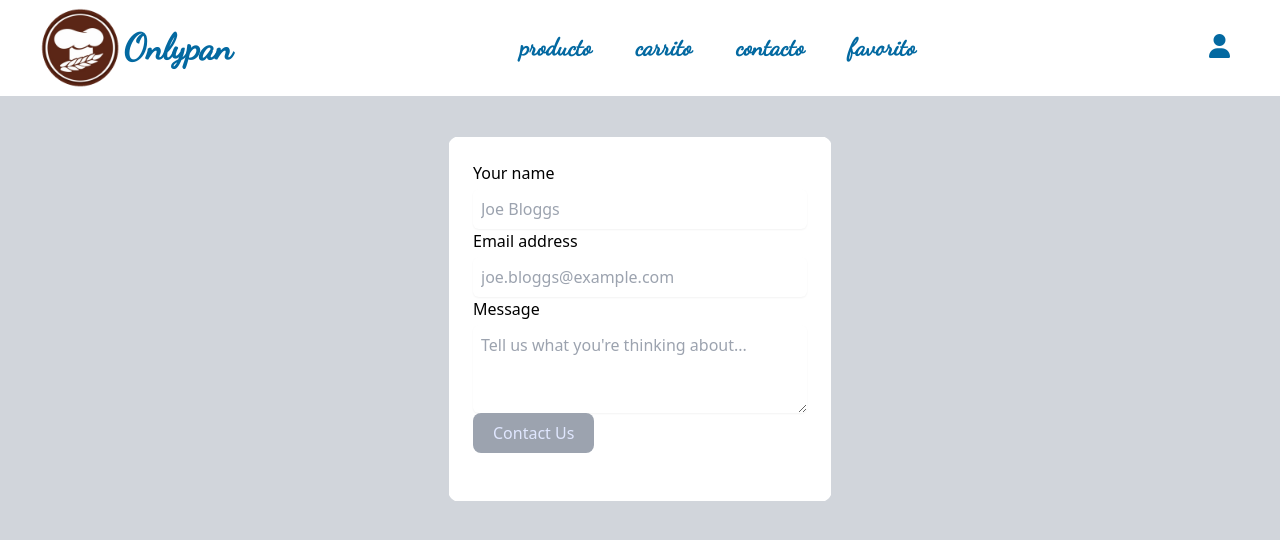
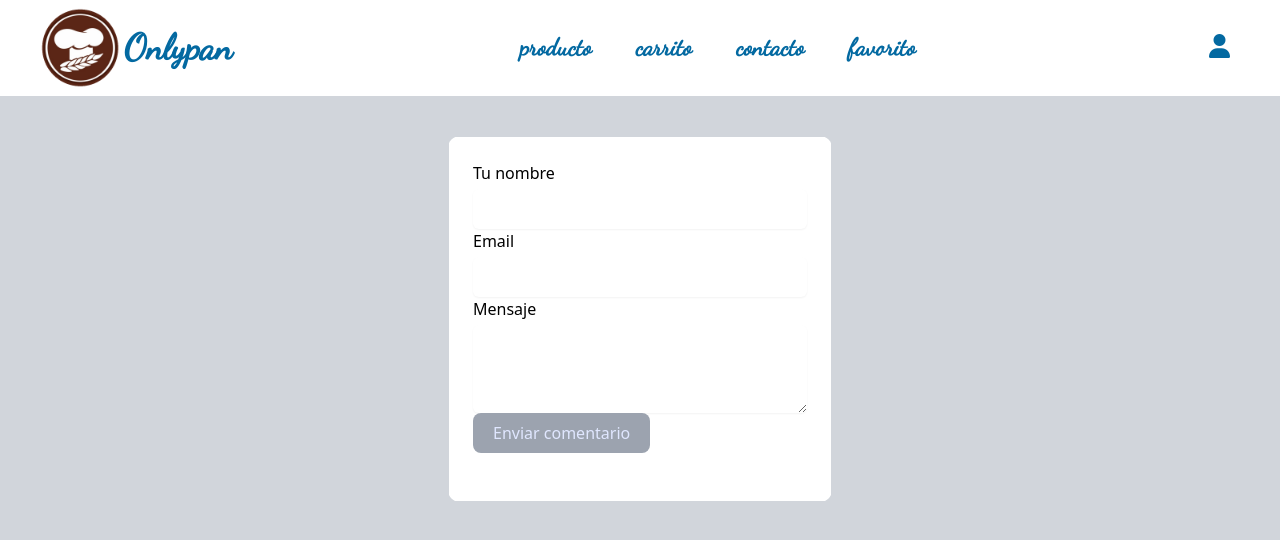
Before and after one commit to Brai99chavez/onlypan-frontend, a React (Create React App) app: page /contacto in a window 1280 px wide. Shown: the top 540 px of the page. Built offline with nearby package versions, Linux system fonts and the light colour scheme.

Commit message:
funcionalidad y traduccion de contacto

```diff
--- a/package.json
+++ b/package.json
@@ -7,6 +7,7 @@
     "@testing-library/react": "^13.3.0",
     "@testing-library/user-event": "^13.5.0",
     "axios": "^0.27.2",
+    "emailjs": "^4.0.1",
     "react": "^18.2.0",
     "react-dom": "^18.2.0",
     "react-redux": "^8.0.2",
--- a/src/components/Contact/Contact.jsx
+++ b/src/components/Contact/Contact.jsx
@@ -1,27 +1,40 @@
-import React from 'react'
-import "./Contact.css"
+import React from 'react';
+import './Contact.css';
+import emailjs from '@emailjs/browser';
 
 export default function Contact() {
+  const sendEmail = (e) => {
+    e.preventDefault();
+    emailjs
+      .sendForm(
+        'service_jvpz93g',
+        'template_5gf7yok',
+        e.target,
+        'qKN3lKyzYHg0cRgvh'
+      )
+      .then((res) => console.log(res))
+      .catch((err) => console.log(err));
+    e.target.reset();
+  };
   return (
     <div class="Contact">
       <div class="Contact-container">
-                <form method="POST" >
+        <form method="POST" onSubmit={sendEmail}>
           <label class="Contact-detail">
-                        <span >Your name</span>
-                        <input type="text" name="name" placeholder="Joe Bloggs"
-                        />
+            <span>Tu nombre</span>
+            <input type="text" name="name" required />
           </label>
           <label class="Contact-detail">
-                        <span >Email address</span>
-                        <input name="email" type="email" placeholder="joe.bloggs@example.com" required/>
+            <span>Email</span>
+            <input name="email" type="email" required />
           </label>
           <label class="Contact-detail">
-                        <span >Message</span>
-                        <textarea name="message" rows="3" placeholder="Tell us what you're thinking about..."/>
+            <span>Mensaje</span>
+            <textarea name="message" rows="3" required />
           </label>
           <div class="Contact-button">
             <button class="btn" type="submit">
-                            Contact Us
+              Enviar comentario
             </button>
           </div>
         </form>
```
Also changed, not shown: 1 other file (tests, documents, lock files or other folders). Lines whose indentation alone changed are shown as unchanged.
